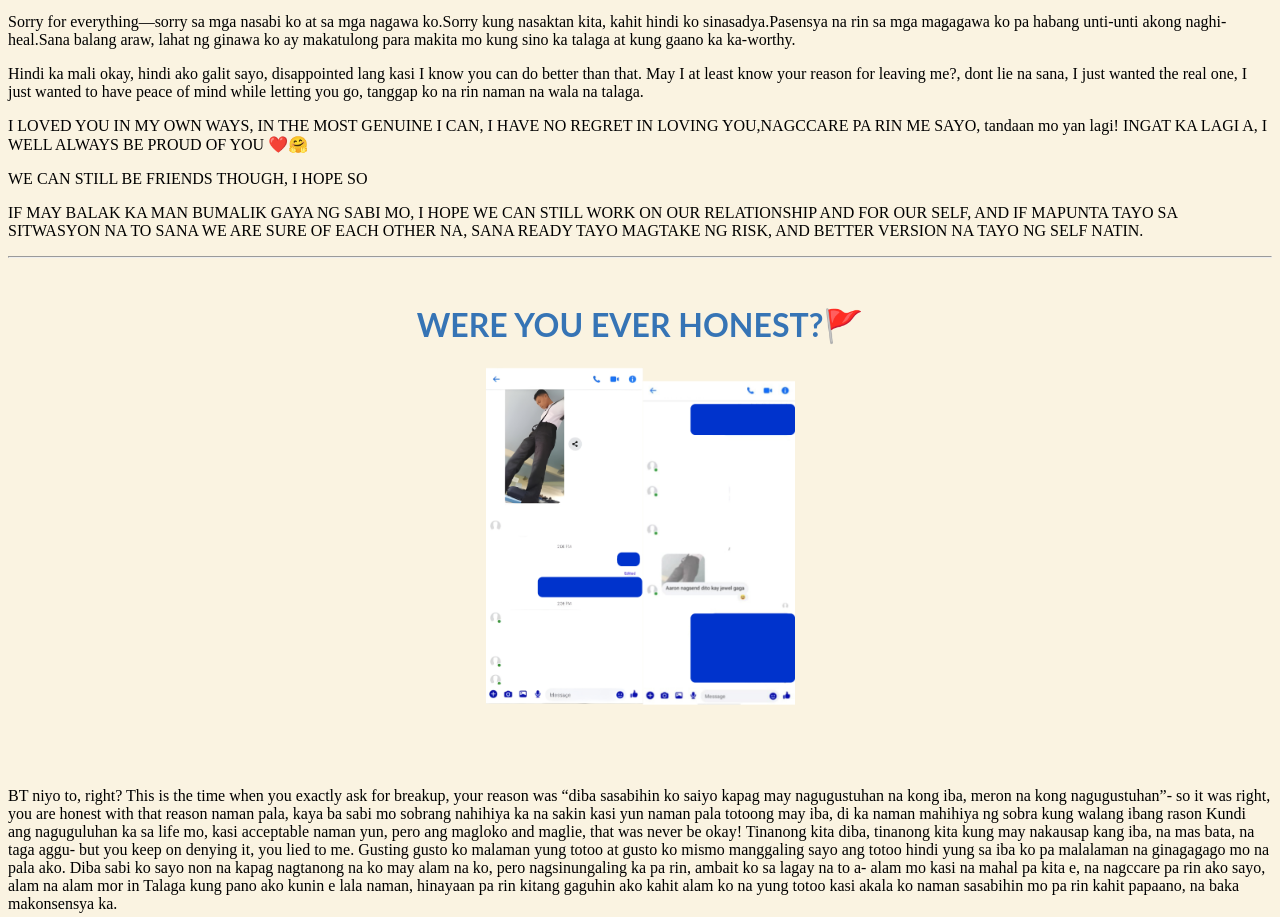
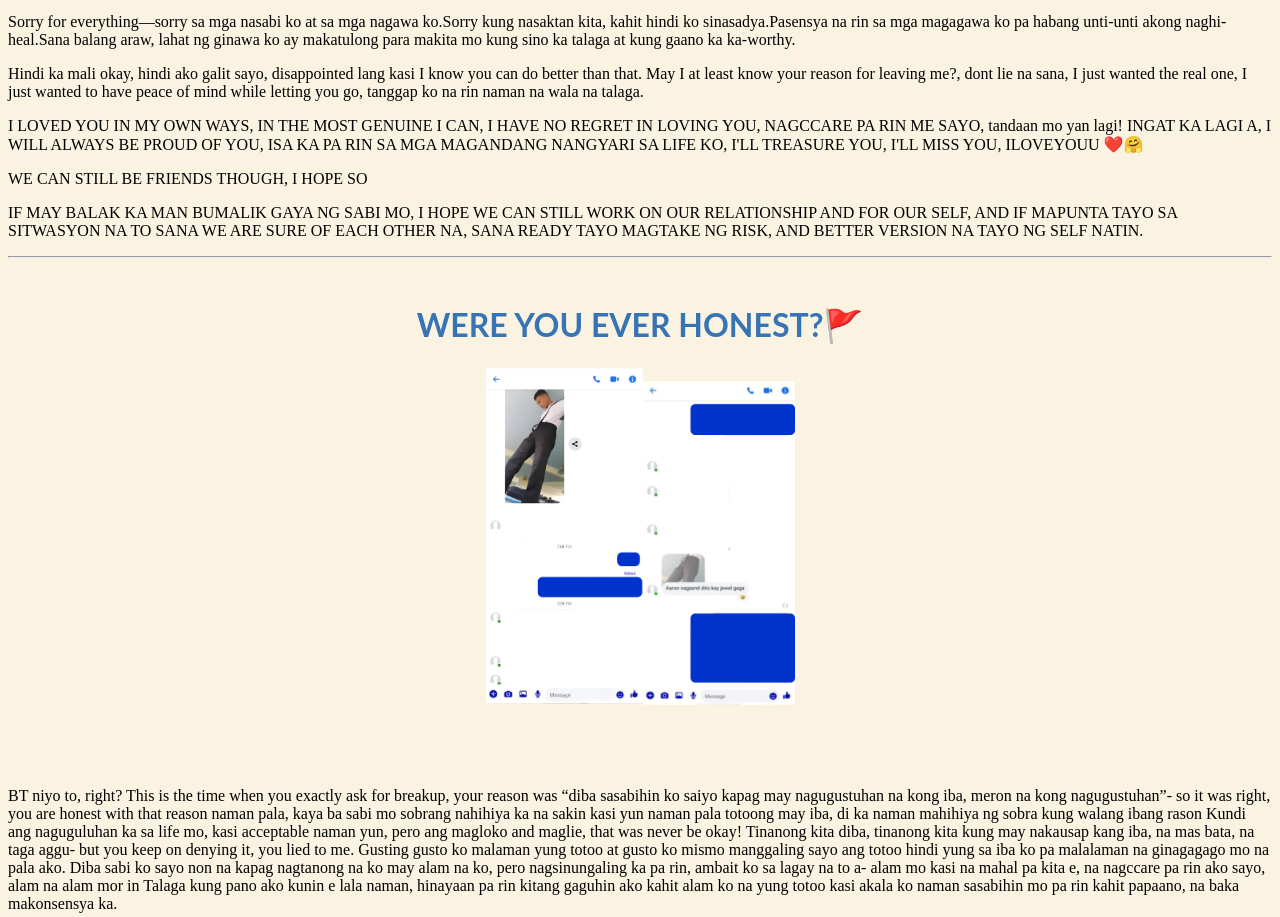
Before and after one commit to scheraaaa/MEMO, a plain HTML site: page index.html in a window 1280 px wide. Shown: the part 1258-2175 px from the top of the page. Drawn offline with Linux system fonts and the light colour scheme.

Commit message:
Replace content of index.html with farewell letter
This commit updates the index.html file by replacing the entire content with a new farewell letter. The letter expresses feelings about a past relationship, including reflections on memories, gratitude, and acceptance of the breakup.

```diff
--- a/index.html
+++ b/index.html
@@ -32,7 +32,7 @@
  			<p>Sorry for everything—sorry sa mga nasabi ko at sa mga nagawa ko.Sorry kung nasaktan kita, kahit hindi ko sinasadya.Pasensya na rin sa mga magagawa ko pa habang unti-unti akong naghi-heal.Sana balang araw, lahat ng ginawa ko ay makatulong para makita mo kung sino ka talaga at kung gaano ka ka-worthy.</p>
 
  			<p>Hindi ka mali okay, hindi ako galit sayo, disappointed lang kasi I know you can do better than that. May I at least know your reason for leaving me?, dont lie na sana, I just wanted the real one, I just wanted to have peace of mind while letting you go, tanggap ko na rin naman na wala na talaga. </p>
-    <p>I LOVED YOU IN MY OWN WAYS, IN THE MOST GENUINE I CAN, I HAVE NO REGRET IN LOVING YOU,NAGCCARE PA RIN ME SAYO, tandaan mo yan lagi! INGAT KA LAGI A, I WELL ALWAYS BE PROUD OF YOU ❤️🤗</p>
+    <p>I LOVED YOU IN MY OWN WAYS, IN THE MOST GENUINE I CAN, I HAVE NO REGRET IN LOVING YOU, NAGCCARE PA RIN ME SAYO, tandaan mo yan lagi! INGAT KA LAGI A, I WILL ALWAYS BE PROUD OF YOU, ISA KA PA RIN SA MGA MAGANDANG NANGYARI SA LIFE KO, I'LL TREASURE YOU, I'LL MISS YOU, ILOVEYOUU ❤️🤗</p>
     <p>WE CAN STILL BE FRIENDS THOUGH, I HOPE SO</p>
     <P> IF MAY BALAK KA MAN BUMALIK GAYA NG SABI MO, I HOPE WE CAN STILL WORK ON OUR RELATIONSHIP AND FOR OUR SELF, AND IF MAPUNTA TAYO SA SITWASYON NA TO SANA WE ARE SURE OF EACH OTHER NA, SANA READY TAYO MAGTAKE NG RISK, AND BETTER VERSION NA TAYO NG SELF NATIN.</P>
  		</font></Justify>
```
